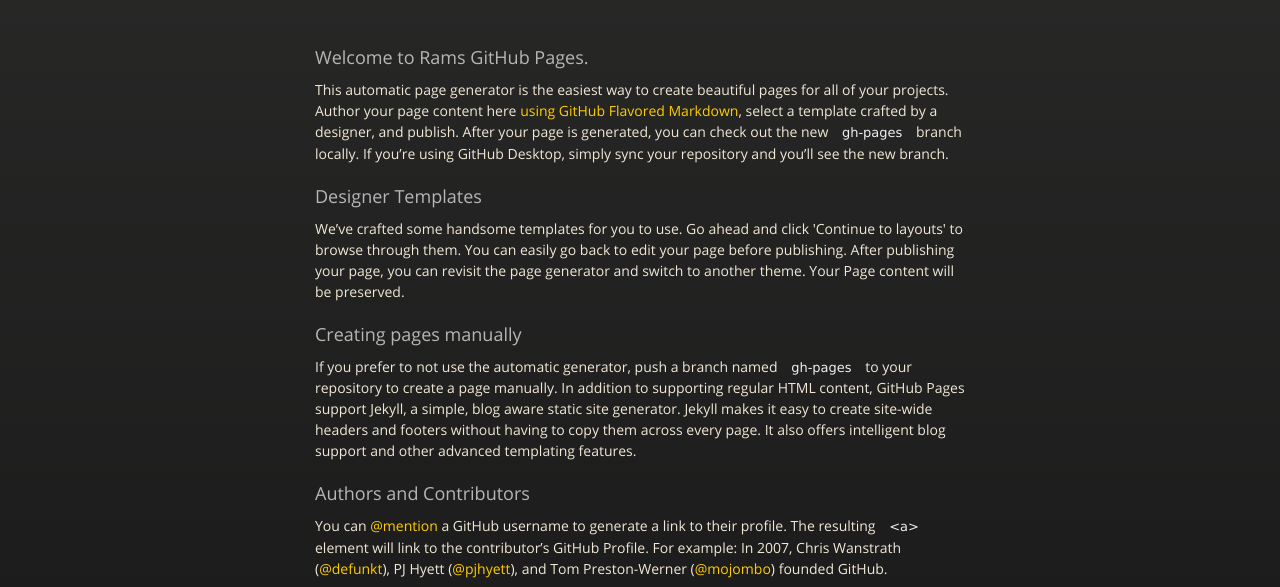
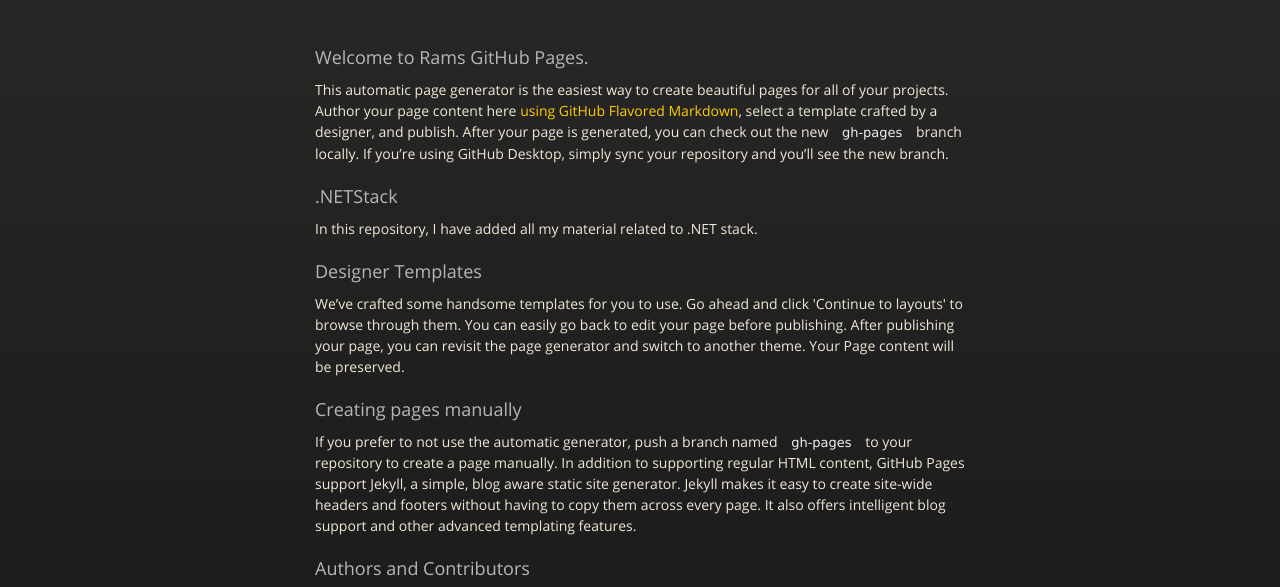
Before and after one commit to ramyrams/ramyrams.github.io, a plain HTML site: page index.html in a window 1280 px wide. Shown: the part 189-776 px from the top of the page. Drawn offline with nearby package versions, Linux system fonts and the light colour scheme.

Commit message:
Update index.html

```diff
--- a/index.html
+++ b/index.html
@@ -18,14 +18,13 @@
 
   </head>
   <body>
-      <div id="header">
-        <nav>
-          <li class="fork"><a href="https://github.com/ramyrams">View On GitHub</a></li>
-        </nav>
-      </div><!-- end header -->
+    <div id="header">
+      <nav>
+        <li class="fork"><a href="https://github.com/ramyrams">View On GitHub</a></li>
+      </nav>
+    </div><!-- end header -->
 
     <div class="wrapper">
-
       <section>
         <div id="title">
           <h1>ramyrams.github.io</h1>
@@ -39,6 +38,13 @@
           <a id="welcome-to-github-pages" class="anchor" href="#welcome-to-github-pages" aria-hidden="true"><span aria-hidden="true" class="octicon octicon-link"></span></a>Welcome to Rams GitHub Pages.
         </h3>
         <p>This automatic page generator is the easiest way to create beautiful pages for all of your projects. Author your page content here <a href="https://guides.github.com/features/mastering-markdown/">using GitHub Flavored Markdown</a>, select a template crafted by a designer, and publish. After your page is generated, you can check out the new <code>gh-pages</code> branch locally. If you’re using GitHub Desktop, simply sync your repository and you’ll see the new branch.</p>
+
+
+        <h3>
+          <a id="DotNetStack" class="anchor" href="#DotNetStack" aria-hidden="true"><span aria-hidden="true" class="octicon octicon-link"></span></a>.NETStack
+        </h3>
+        <p>In this repository, I have added all my material related to .NET stack.</p>
+
 
         <h3>
 <a id="designer-templates" class="anchor" href="#designer-templates" aria-hidden="true"><span aria-hidden="true" class="octicon octicon-link"></span></a>Designer Templates</h3>
```
